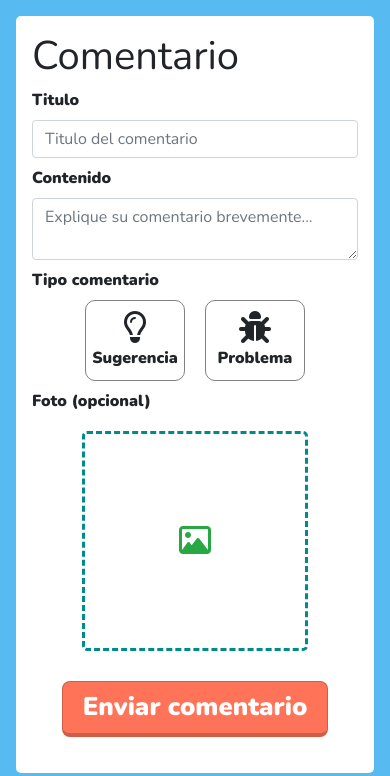
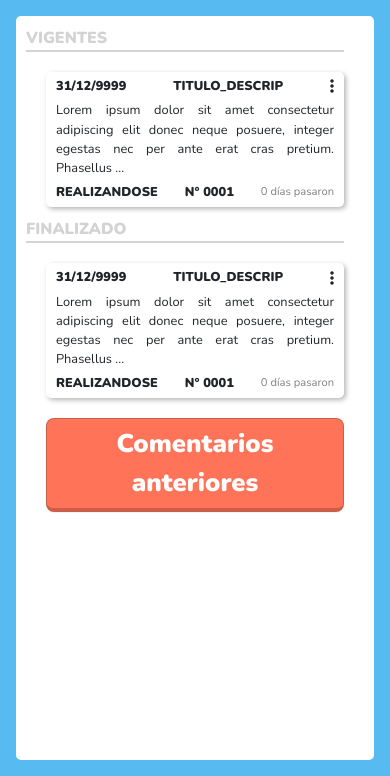
Before and after one commit to RussbellGutierrez/BAS, a PHP site: page /usuario.php in a window 390 px wide. Shown: the part 99-875 px from the top of the page. Run offline with PHP 8.4, Linux system fonts and the light colour scheme; some libraries are stand-ins or nearby versions.

Commit message:
Actualizando 1.0.0 beta

```diff
--- a/usuario.php
+++ b/usuario.php
@@ -31,7 +31,7 @@
 			  <div class="collapse navbar-collapse" id="navbarMobile">
 			    <ul class="navbar-nav mr-auto dir-marg">
 			      <li class="nav-item ali-items m10-lr">
-			      	<div class="let-small">
+			      	<div class="let-small active">
 			      		<i class="fas fa-chart-line fa-2x"></i>
 			      		<span>AVANCE</span>
 			      	</div>
@@ -55,8 +55,59 @@
 			  </div>
 			</nav>
 		</div>
-		<div id="comentario" class="dimen dimen-content">
-			<div class="dimen-size bg-white">
+		<div class="avance active dimen-content">
+			<div class="center-content dimen-size bg-white-radi">
+				<div class="order-title">
+					<span class="title">VIGENTES</span>
+				</div>
+				<div id="empvigente" class="empty-div">
+					<i class="far fa-comments fa-3x"></i>
+					<span>No tiene ningún comentario vigente</span>
+				</div>
+				<div id="convigente" class="content-div active">
+					<div class="comment">
+						<div class="header-comment">
+							<span>31/12/9999</span>
+							<span>TITULO_DESCRIP</span>
+							<i class="fas fa-ellipsis-v fa-lg"></i>
+						</div>
+						<p class="parraf">Lorem ipsum dolor sit amet consectetur adipiscing elit donec neque posuere, integer egestas nec per ante erat cras pretium. Phasellus <span class="dots active">...</span><span class="rest">risus non habitasse euismod viverra habitant erat condimentum tortor, ante tincidunt sociis ut mus ullamcorper quis accumsan duis, laoreet taciti nisi convallis est fermentum etiam blandit. Sem imperdiet rutrum purus tellus suscipit id semper lectus est augue, feugiat nulla dapibus posuere dui ridiculus lacinia ultrices ante eleifend mattis, fringilla nascetur hac sagittis ultricies et cum vestibulum proin.</span></p>
+						<div class="footer-comment">
+							<span>REALIZANDOSE</span>
+							<span>N° 0001</span>
+							<span class="duration">0 días pasaron</span>
+						</div>
+					</div>
+				</div>
+				<div class="order-title">
+					<span class="title">FINALIZADO</span>
+				</div>
+				<div id="empfinaliza" class="empty-div">
+					<i class="far fa-comments fa-3x"></i>
+					<span>No tiene ningún comentario vigente</span>
+				</div>
+				<div id="confinaliza" class="content-div active">
+					<div class="comment">
+						<div class="header-comment">
+							<span>31/12/9999</span>
+							<span>TITULO_DESCRIP</span>
+							<i class="fas fa-ellipsis-v fa-lg"></i>
+						</div>
+						<p class="parraf">Lorem ipsum dolor sit amet consectetur adipiscing elit donec neque posuere, integer egestas nec per ante erat cras pretium. Phasellus <span class="dots active">...</span><span class="rest">risus non habitasse euismod viverra habitant erat condimentum tortor, ante tincidunt sociis ut mus ullamcorper quis accumsan duis, laoreet taciti nisi convallis est fermentum etiam blandit. Sem imperdiet rutrum purus tellus suscipit id semper lectus est augue, feugiat nulla dapibus posuere dui ridiculus lacinia ultrices ante eleifend mattis, fringilla nascetur hac sagittis ultricies et cum vestibulum proin.</span></p>
+						<div class="footer-comment">
+							<span>REALIZANDOSE</span>
+							<span>N° 0001</span>
+							<span class="duration">0 días pasaron</span>
+						</div>
+					</div>
+				</div>
+				<div class="d-flex justify-content-center">
+				    <button type="button" class="btn btn-cus btn-depth">Comentarios anteriores</a>
+				</div>
+			</div>
+		</div>
+		<div class="comentario dimen dimen-content">
+			<div class="dimen-size bg-white-radi">
 				<div class="padd">
 					<h1>Comentario</h1>
 					<div class="m5-tb">
@@ -99,7 +150,6 @@
 				</div>
 			</div>
 		</div>
-		<div id="avance"></div>
 	</div>
 	<script>
 		$(".imgAdd").click(function(){
@@ -139,6 +189,16 @@
 			$(document).find('.let-small').removeClass('active')
 			$(this).addClass('active')
 		})
+		$('.parraf').on('click',function(){
+			if ($(this).children('.dots').hasClass('active')) {
+				$(this).children('.dots').removeClass('active')
+				$(this).children('.rest').addClass('active')
+			}else {
+				console.log("Second")
+				$(this).children('.rest').removeClass('active')
+				$(this).children('.dots').addClass('active')
+			}
+		})
 	</script>
 	<style>
 		.no-padding {
@@ -149,10 +209,25 @@
 			font-family: 'Nunito', sans-serif !important;
 			font-weight: 600 !important;
 		}
+		.dots.active,.rest.active {
+			display: inline;
+		}
+		.dots,.rest {
+			display: none;
+		}
 		/*.bg-darkgreen {
 			background-color: #155a44 !important;
 		}*/
-		.bg-white {
+		/*.bg-gray-radi {
+			display: flex;
+		    flex-direction: column;
+		    text-align: center;
+		    justify-content: center;
+		    height: 100%;
+			background-color: #D3D3D3 !important;
+			border-radius: 5px;
+		}*/
+		.bg-white-radi {
 			background-color: #ffffff !important;
 			border-radius: 5px;
 		}
@@ -182,6 +257,12 @@
 		    border: 1px solid gray;
 		    text-align: center;
     		padding: 10px 5px 10px 5px;
+		}
+		.border-suggest {
+			border: 3px solid #f7b132;
+		}
+		.border-bug {
+			border: 3px solid #0c9c0a;
 		}
 		/*PRINCIPAL: #29a17b
 		SECUNDARIO: #57c2a0*/
@@ -254,7 +335,6 @@
 		@media only screen and (max-width: 768px) {
 			body {
 				background: rgb(87,186,241);
-				/*background: linear-gradient(0deg, rgba(87,186,241,0.9220063025210083) 29%, rgba(241,240,250,1) 96%);*/
 			}
 			.navbar-brand {
 			    font-size: .9rem;
@@ -278,6 +358,9 @@
 			}
 			.btn:hover {
 				color: white;
+				outline:0px !important;
+			    -webkit-appearance:none;
+			    box-shadow: none !important;
 			}
 			.btn-cus {
 				width: 100%;
@@ -303,6 +386,23 @@
 			.dimen-nav {
 				padding: 0rem 1rem;
 				background: white;
+			}
+			.comment {
+			    background: white;
+			    font-size: .8rem;
+			    border-radius: 5px;
+			    box-shadow: 2px 2px 5px #b5b5b5;
+			    margin-top: 20px;
+			}
+			.parraf {
+				text-align: justify;
+    			font-weight: 100;
+    			margin: 5px 10px;
+			}
+			.duration {
+				font-size: .7rem;
+			    font-weight: 100;
+			    color: gray;
 			}
 			.m5-tb {
 				margin-top: .5rem;
@@ -345,6 +445,50 @@
 			    color: darkcyan;
 			    border-radius: 5px;
 			}
+			.header-comment {
+				display: flex;
+			    justify-content: space-between;
+			    margin: 5px 10px;
+			    align-items: center;
+			}
+			.footer-comment {
+				display: flex;
+			    justify-content: space-between;
+			    margin: 5px 10px;
+			    align-items: center;
+			}
+			.order-title {
+				padding: 10px 30px 0px 10px;
+			}
+			.title {
+				color: lightgray;
+	    		display: block;
+	    		border-bottom: 2px inset lightgray;
+			}
+			.empty-div.active {
+				display: flex;
+				height: 200px;
+				margin: 10px 20px 0px 20px;
+			    flex-direction: column;
+			    text-align: center;
+			    justify-content: center;
+			}
+			.content-div.active {
+				display: flex;
+				margin: 0px 30px;
+			    flex-direction: column;
+			    text-align: center;
+			    justify-content: center;
+			}
+			.center-content {
+				height: 100%;
+			}
+			.avance.active,.comentario.active {
+				display: block;
+			}
+			.avance,.comentario,.content-div,.empty-div {
+				display: none;
+			}
 		}
 
 		/* Medium devices (landscape tablets, 768px and up) */
```
